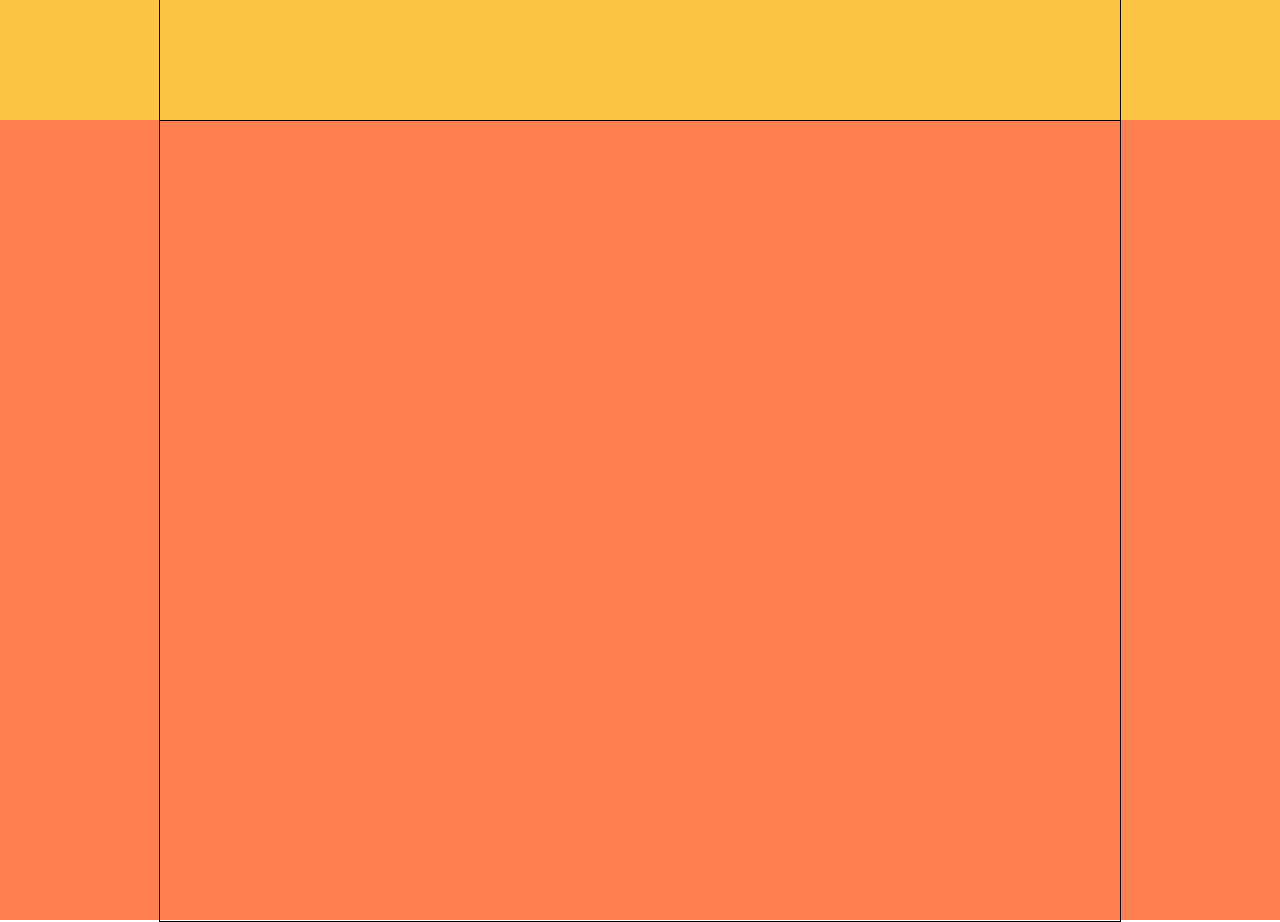
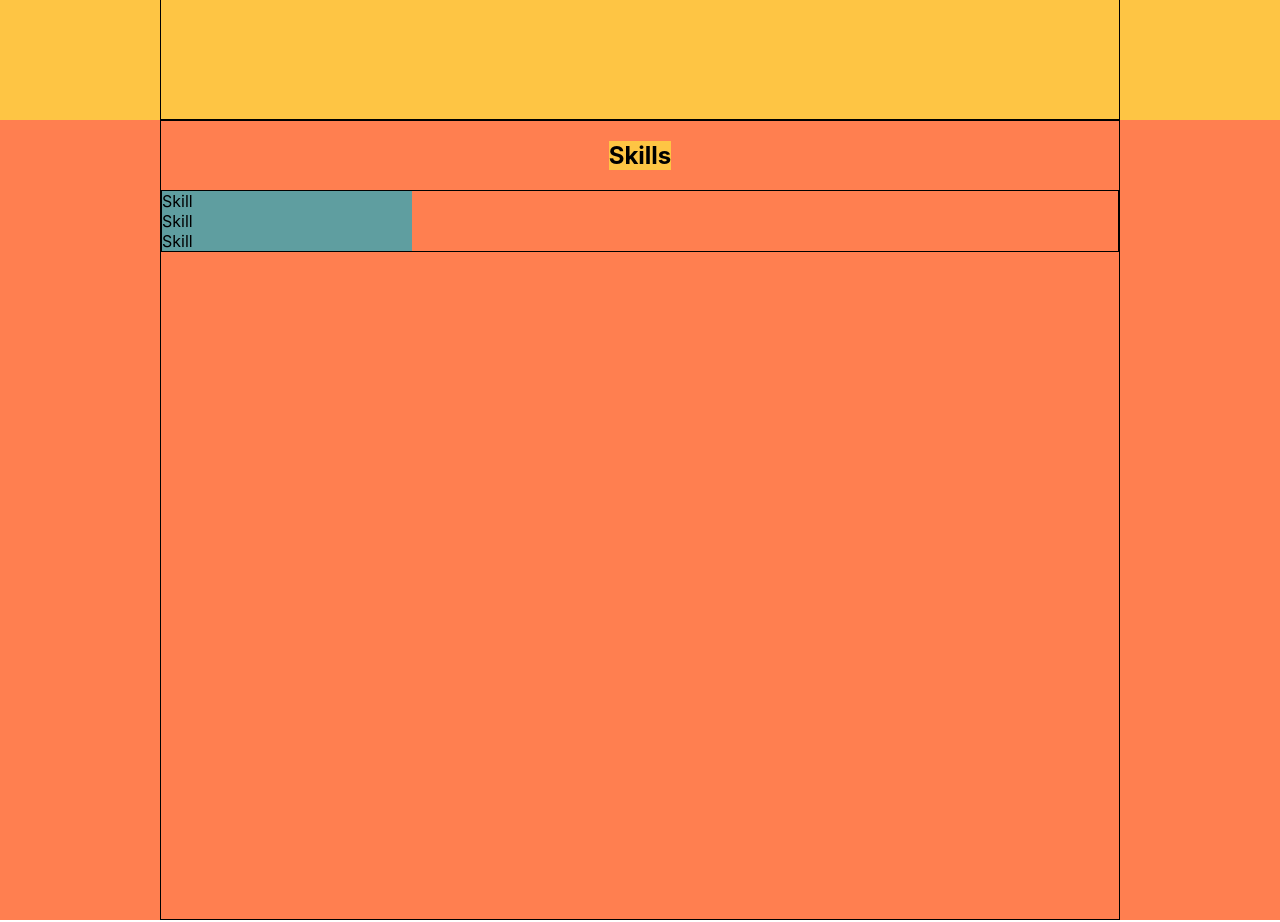
Before and after one commit to Bogdan-Mykhailov/myPortfolio, a React (Create React App) app: page /#/ in a window 1280 px wide. Shown: the part 760-1682 px from the top of the page. Built offline with nearby package versions, Linux system fonts and the light colour scheme.

Commit message:
:construction: add skills content

```diff
--- a/src/01-ui/header/Header.tsx
+++ b/src/01-ui/header/Header.tsx
@@ -4,7 +4,7 @@ import {Nav} from "../nav/Nav";
 
 export const Header = () => {
   return (
-    <header className={s.header1}>
+    <header id='home' className={s.header1}>
       {/*<div className={s.headerWrapper}>*/}
       {/*  <div className={s.mainHeader}>*/}
       {/*    <div className={s.container}>*/}
--- a/src/01-ui/skills/Skills.module.css
+++ b/src/01-ui/skills/Skills.module.css
@@ -2,3 +2,18 @@
   height: 100vh;
   background-color: coral;
 }
+
+.skillsContainer {
+  align-items: center;
+  flex-direction: column;
+  justify-content: flex-start;
+}
+
+.title {
+  background: #fec544;
+}
+
+.skillsWrapper {
+  border: 1px solid black;
+  width: 100%;
+}
--- a/src/01-ui/skills/Skills.tsx
+++ b/src/01-ui/skills/Skills.tsx
@@ -1,13 +1,19 @@
 import React from 'react';
 import s from './Skills.module.css'
 import styles from '../../common/styles/Container.module.css'
+import {Skill} from "./skill/Skill";
 
 export const Skills = () => {
   return (
-    <div className={s.skills}>
-      <div className={styles.container}>
-
+    <section id='about' className={s.skills}>
+      <div className={`${styles.container} ${s.skillsContainer}`}>
+        <h2 className={s.title}>Skills</h2>
+        <div className={s.skillsWrapper}>
+          <Skill />
+          <Skill />
+          <Skill />
+        </div>
       </div>
-    </div>
+    </section>
   );
 };
--- /dev/null
+++ b/src/01-ui/skills/skill/Skill.module.css
@@ -0,0 +1,4 @@
+.skill {
+  width: 250px;
+  background: cadetblue;
+}
--- /dev/null
+++ b/src/01-ui/skills/skill/Skill.tsx
@@ -0,0 +1,11 @@
+import React from 'react'
+import s from './Skill.module.css';
+
+
+export const Skill = () => {
+  return (
+    <div className={s.skill}>
+      Skill
+    </div>
+  );
+};
--- a/src/App.module.css
+++ b/src/App.module.css
@@ -8,3 +8,6 @@
 /*  overflow-x: hidden;*/
 /*  text-decoration: none;*/
 /*}*/
+* {
+  box-sizing: border-box;
+}
```
